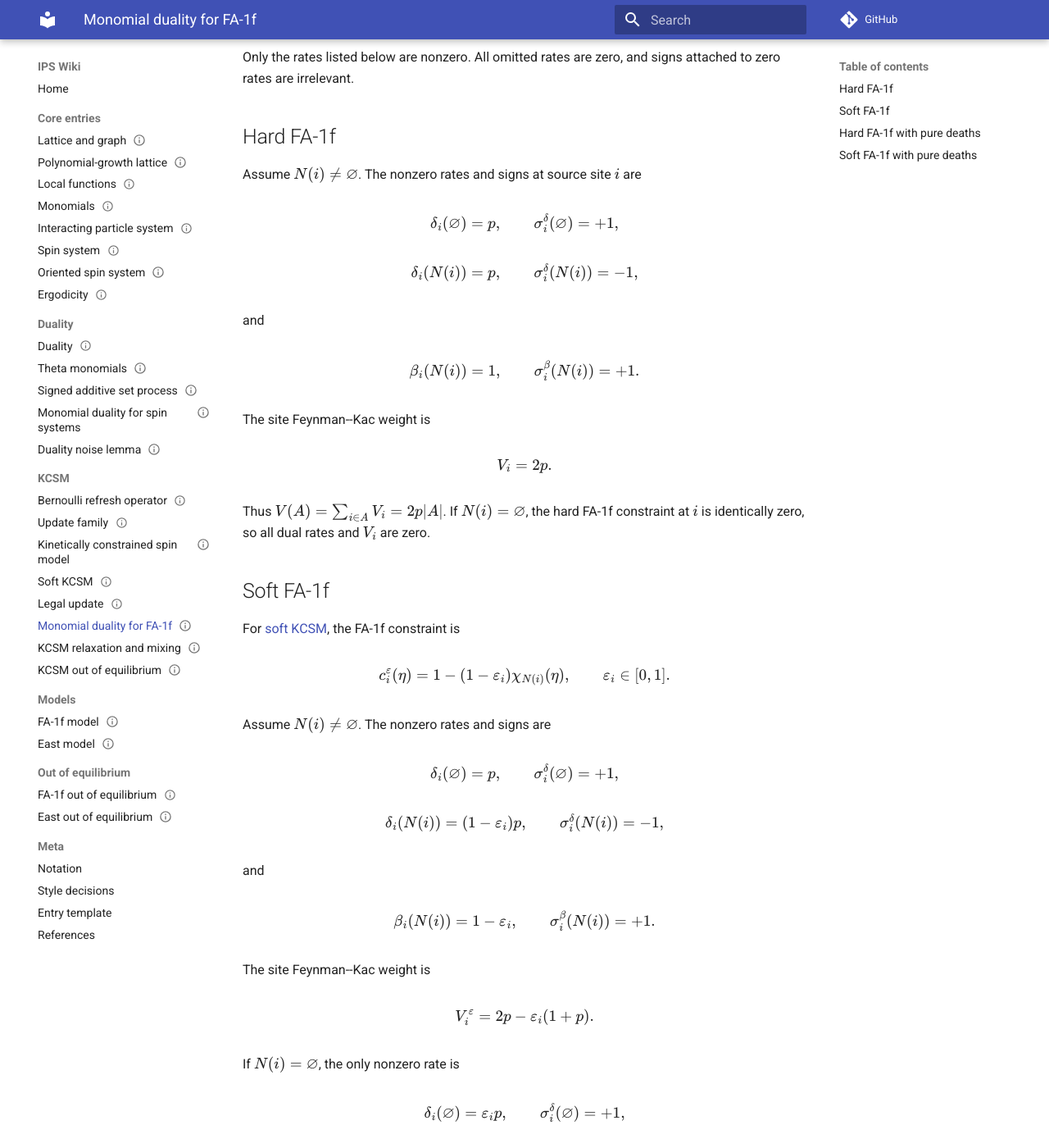
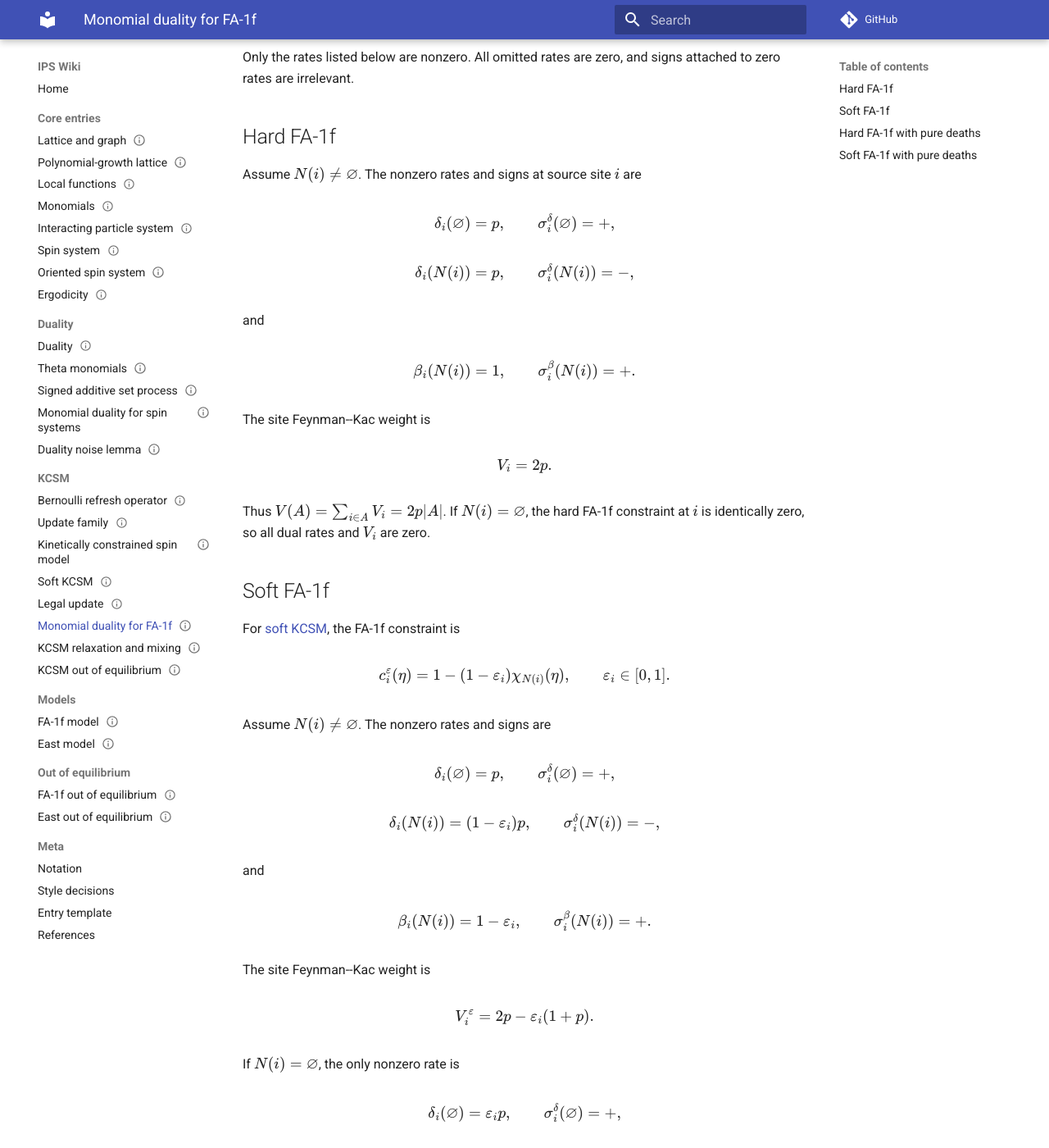
Before and after one commit to maciejgluchowski86-beep/ips-wiki, an MkDocs documentation site: the page built from docs/entries/monomial-duality-for-fa-1f.md, in a window 1280 px wide and 1400 px high, scrolled down 215 px. Shown: the whole window at 82% size. Built offline with MkDocs 1.6.1 and Material for MkDocs 9.7.7, drawn with Linux system fonts in a browser that asks for light colours; comment, search, counter and statistics services are not loaded.

Commit message:
Use plus-minus signs in FA-1f duality

```diff
--- a/docs/entries/monomial-duality-for-fa-1f.md
+++ b/docs/entries/monomial-duality-for-fa-1f.md
@@ -21,13 +21,13 @@ Assume \(N(i)\ne\vn\). The nonzero rates and signs at source site \(i\) are
 $$
 \delta_i(\vn)=p,
 \qquad
-\sigma_i^\delta(\vn)=+1,
+\sigma_i^\delta(\vn)=+,
 $$
 
 $$
 \delta_i(N(i))=p,
 \qquad
-\sigma_i^\delta(N(i))=-1,
+\sigma_i^\delta(N(i))=-,
 $$
 
 and
@@ -35,7 +35,7 @@ and
 $$
 \beta_i(N(i))=1,
 \qquad
-\sigma_i^\beta(N(i))=+1.
+\sigma_i^\beta(N(i))=+.
 $$
 
 The site Feynman--Kac weight is
@@ -60,13 +60,13 @@ Assume \(N(i)\ne\vn\). The nonzero rates and signs are
 $$
 \delta_i(\vn)=p,
 \qquad
-\sigma_i^\delta(\vn)=+1,
+\sigma_i^\delta(\vn)=+,
 $$
 
 $$
 \delta_i(N(i))=(1-\varepsilon_i)p,
 \qquad
-\sigma_i^\delta(N(i))=-1,
+\sigma_i^\delta(N(i))=-,
 $$
 
 and
@@ -74,7 +74,7 @@ and
 $$
 \beta_i(N(i))=1-\varepsilon_i,
 \qquad
-\sigma_i^\beta(N(i))=+1.
+\sigma_i^\beta(N(i))=+.
 $$
 
 The site Feynman--Kac weight is
@@ -88,7 +88,7 @@ If \(N(i)=\vn\), the only nonzero rate is
 $$
 \delta_i(\vn)=\varepsilon_i p,
 \qquad
-\sigma_i^\delta(\vn)=+1,
+\sigma_i^\delta(\vn)=+,
 $$
 
 and
```
